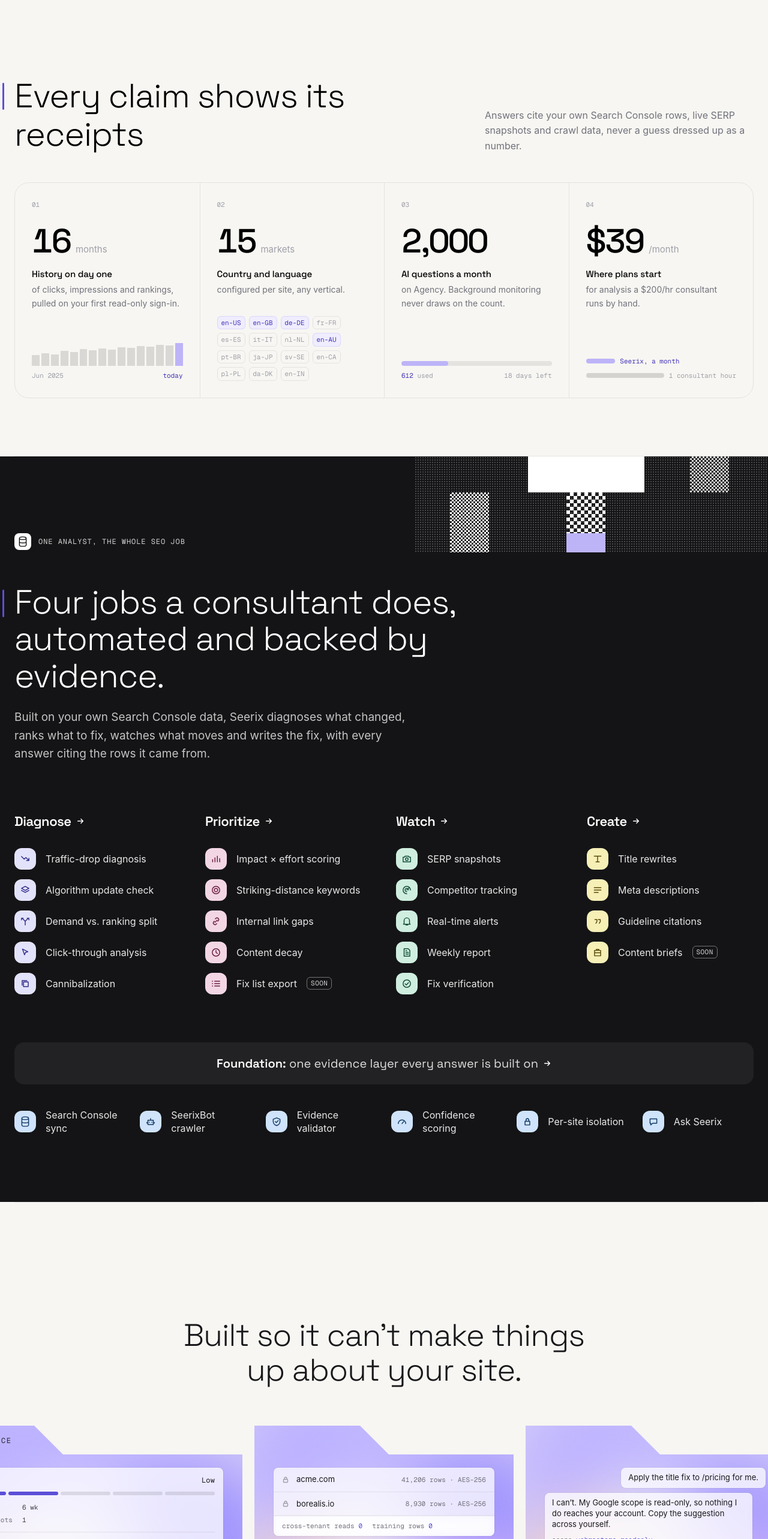
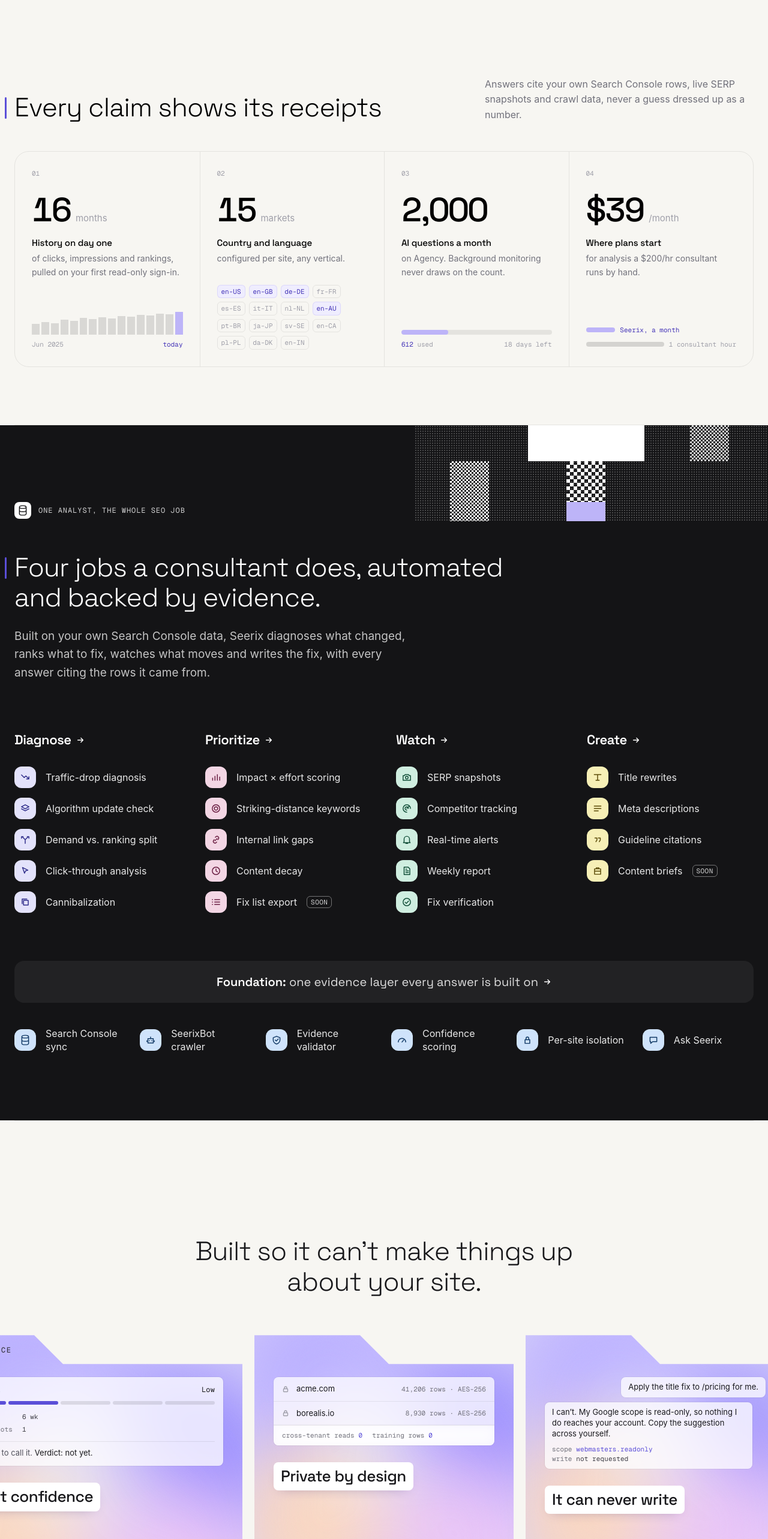
Before and after one commit to 0day-Ashish/seerix.ai, a Next.js app: page / in a window 1280 px wide. Shown: the part 2100-4666 px from the top of the page at 60% size. Built offline with nearby package versions, Linux system fonts and the light colour scheme; no server answers; a web font is replaced by a local one.

Commit message:
changes made

```diff
--- a/components/new-landing/cta.tsx
+++ b/components/new-landing/cta.tsx
@@ -12,7 +12,7 @@
           closing line and its buttons, breathing slowly. */}
       <HeroGlow className="inset-x-[-10%] top-1/2 h-[17rem] -translate-y-1/2 sm:inset-x-[8%] sm:h-[19rem]" />
       <div className="relative mx-auto flex max-w-3xl flex-col items-center text-center">
-        <h2 className="font-display text-[32px] font-light leading-[1.15] tracking-[-0.02em] text-black sm:text-[44px]">
+        <h2 className="font-display text-[34px] leading-[1.15] sm:text-[44px] font-light tracking-[-0.02em] text-black">
           <BlockReveal>Stop guessing why. Start knowing.</BlockReveal>
         </h2>
 
--- a/components/new-landing/faq.tsx
+++ b/components/new-landing/faq.tsx
@@ -106,7 +106,7 @@
         <div className="grid gap-10 lg:grid-cols-[minmax(0,22rem)_minmax(0,1fr)] lg:gap-16">
           {/* Heading, filters and the way out park beside the list. */}
           <div className="lg:sticky lg:top-28 lg:self-start">
-            <h2 className="heading-mark font-display text-[36px] font-light leading-[1.15] tracking-[-0.02em] text-black sm:text-[48px]">
+            <h2 className="heading-mark font-display text-[34px] leading-[1.15] sm:text-[44px] font-light tracking-[-0.02em] text-black">
               Fair questions.
             </h2>
             <p className="mt-5 font-body text-[17px] leading-[1.6] text-zinc-600">
--- a/components/new-landing/industries.tsx
+++ b/components/new-landing/industries.tsx
@@ -56,7 +56,7 @@
                 <p className="mb-4 font-body text-[14px] text-zinc-800">
                   Industries
                 </p>
-                <h2 className="heading-mark font-display text-[34px] font-light leading-[1.15] tracking-[-0.02em] text-black sm:text-[44px]">
+                <h2 className="heading-mark font-display text-[34px] leading-[1.15] sm:text-[44px] font-light tracking-[-0.02em] text-black">
                   <BlockReveal>
                     Built for sites where search traffic is the business.
                   </BlockReveal>
--- a/components/new-landing/section-header.tsx
+++ b/components/new-landing/section-header.tsx
@@ -18,7 +18,7 @@
 }: SectionHeaderProps) {
   return (
     <div className="max-w-2xl">
-      <h2 className="heading-mark font-display text-[36px] font-light leading-[1.15] tracking-[-0.02em] text-black sm:text-[50px] lg:text-[56px]">
+      <h2 className="heading-mark font-display text-[34px] leading-[1.15] sm:text-[44px] font-light tracking-[-0.02em] text-black">
         <BlockReveal>{heading}</BlockReveal>
       </h2>
       {lede && (
--- a/components/new-landing/stats.tsx
+++ b/components/new-landing/stats.tsx
@@ -157,7 +157,7 @@
       <div className="mx-auto max-w-7xl">
         <div className="flex flex-col gap-5 lg:flex-row lg:items-end lg:justify-between lg:gap-16">
           <div className="max-w-2xl">
-            <h2 className="heading-mark font-display text-[36px] font-light leading-[1.15] tracking-[-0.02em] text-black sm:text-[50px] lg:text-[56px]">
+            <h2 className="heading-mark font-display text-[34px] leading-[1.15] sm:text-[44px] font-light tracking-[-0.02em] text-black">
               Every claim shows its receipts
             </h2>
           </div>
--- a/components/new-landing/trust.tsx
+++ b/components/new-landing/trust.tsx
@@ -324,7 +324,7 @@
       {/* Centred heading, as the reference has it, with the rail beneath
           running the full width so a card peeks in from either side. */}
       <div className="mx-auto w-full max-w-3xl px-6 text-center">
-        <h2 className="font-display text-[34px] font-light leading-[1.12] tracking-[-0.02em] text-zinc-900 sm:text-[52px]">
+        <h2 className="font-display text-[34px] leading-[1.15] sm:text-[44px] font-light tracking-[-0.02em] text-zinc-900">
           Built so it can&rsquo;t make things up about your site.
         </h2>
       </div>
--- a/components/new-landing/value-prop.tsx
+++ b/components/new-landing/value-prop.tsx
@@ -224,7 +224,7 @@
           One analyst, the whole SEO job
         </p>
 
-        <h2 className="heading-mark mt-14 max-w-4xl font-display font-light text-[36px] leading-[1.1] tracking-[-0.02em] text-white sm:text-[50px] lg:text-[56px]">
+        <h2 className="heading-mark mt-14 max-w-4xl font-display text-[34px] leading-[1.15] sm:text-[44px] font-light tracking-[-0.02em] text-white">
           Four jobs a consultant does, automated and backed by evidence.
         </h2>
         <p className="mt-6 max-w-2xl font-body text-[17px] leading-[1.6] text-white/75 sm:text-[19px]">
```
